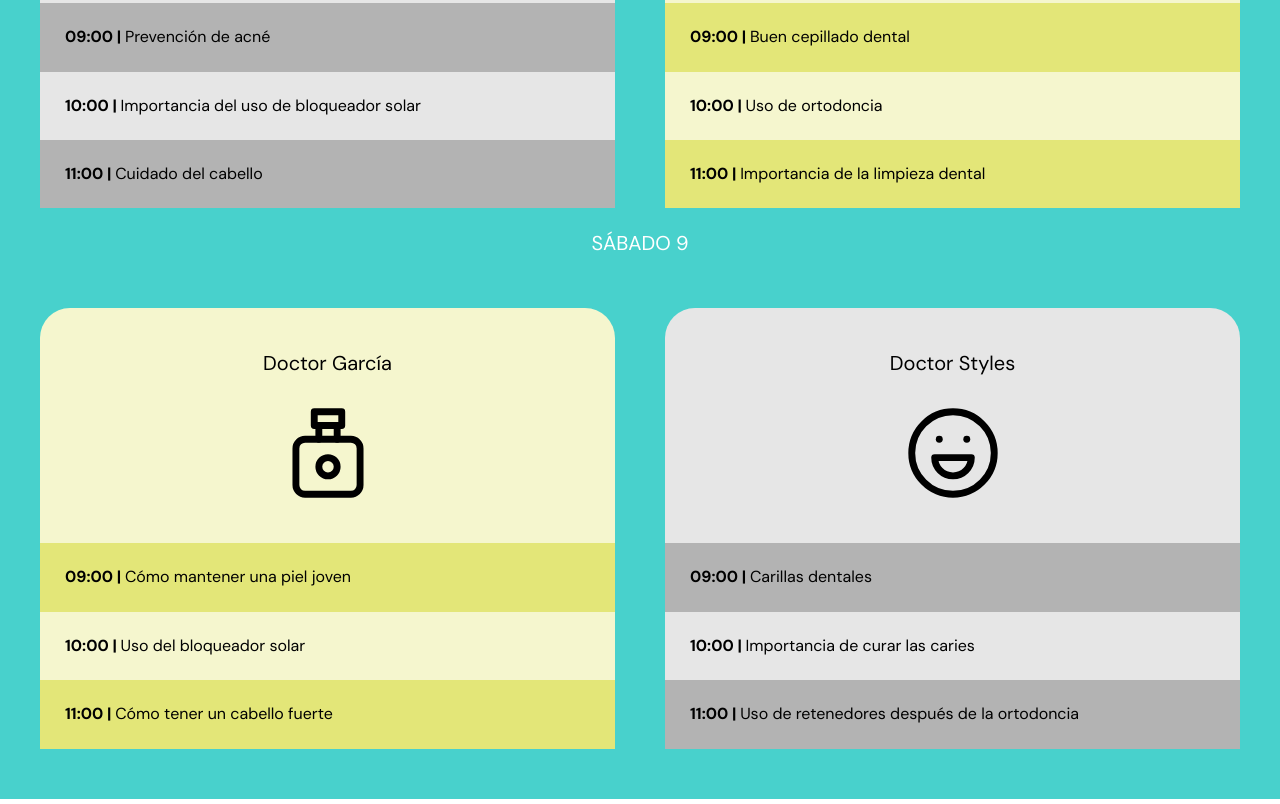
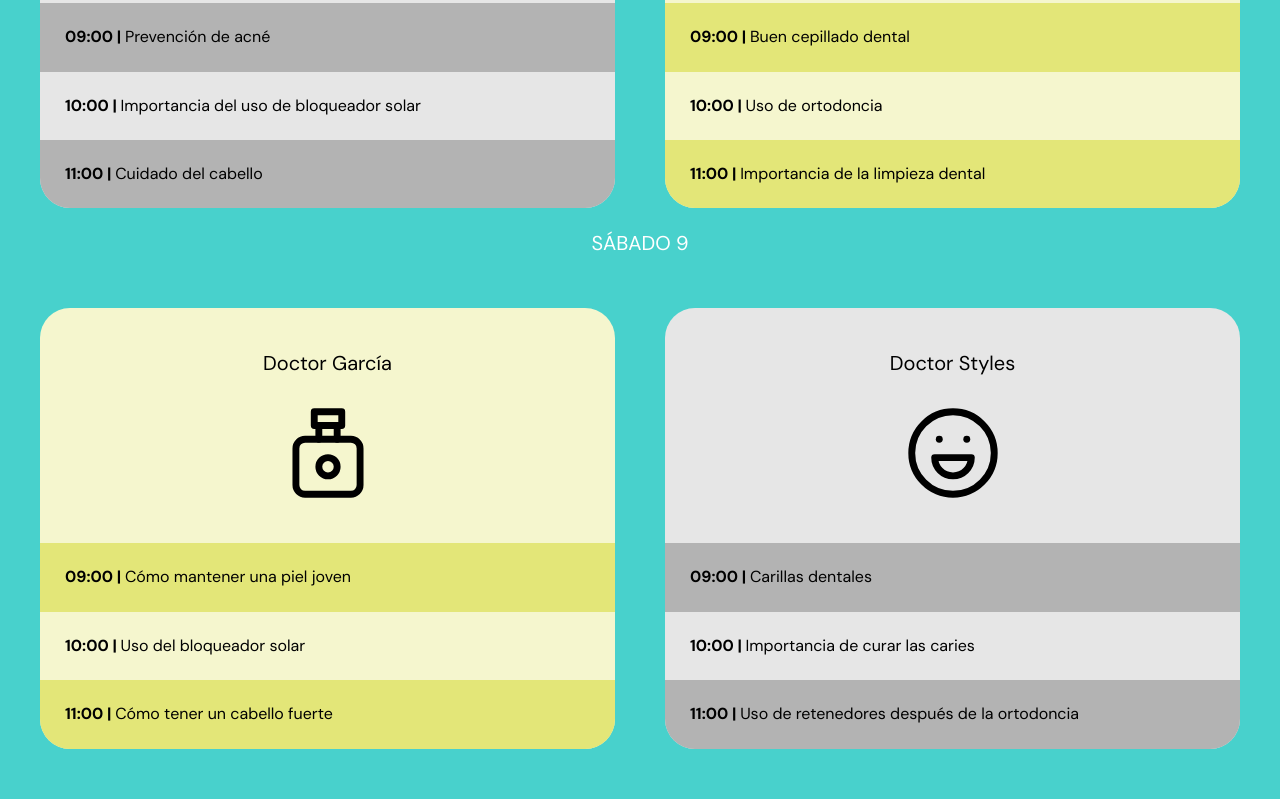
Before and after one commit to dllivisaca/FestivalFamySalud, a website: page index.html in a window 1280 px wide. Shown: the part 1656-2460 px from the top of the page. Drawn offline with Linux system fonts and the light colour scheme; files that its build step writes are made by us from their sources.

Commit message:
proyecto finalizado

```diff
--- a/src/scss/layout/_cronograma.scss
+++ b/src/scss/layout/_cronograma.scss
@@ -58,6 +58,9 @@
     li:nth-child(odd) {
         background-color: darken(v.$grisClaro, 20%);
     }
+    li:last-child {
+        border-radius: 0 0 3rem 3rem;
+    }
 }
 
 .bg-amarillo {
@@ -66,8 +69,11 @@
 
     li:nth-child(odd) {
         background-color: darken(v.$amarillo, 20%);
+    };
+
+    li:last-child {
+        border-radius: 0 0 3rem 3rem;
     }
-
 }
 
 .icon-tabler-perfume {
```
Also changed, not shown: build/css/app.css, build/js/app.js, 2 other files.
